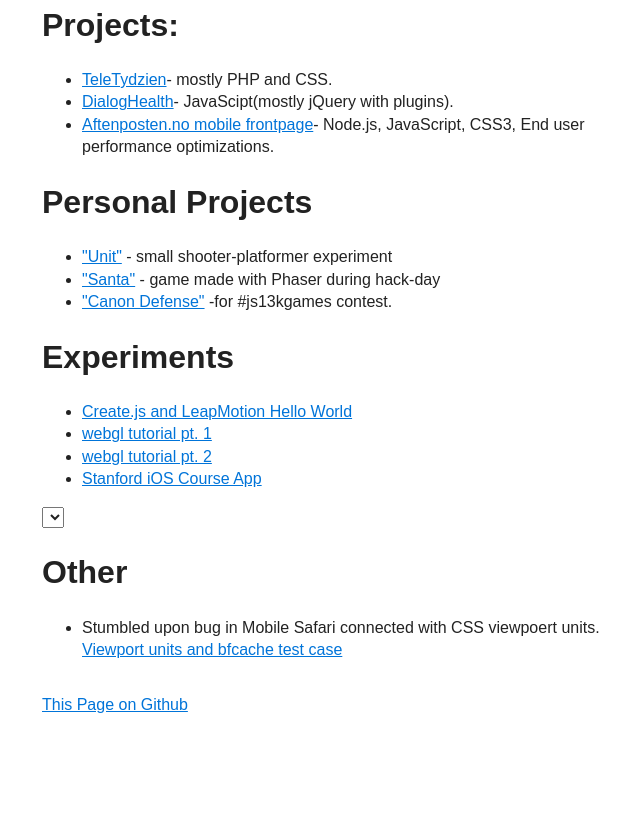
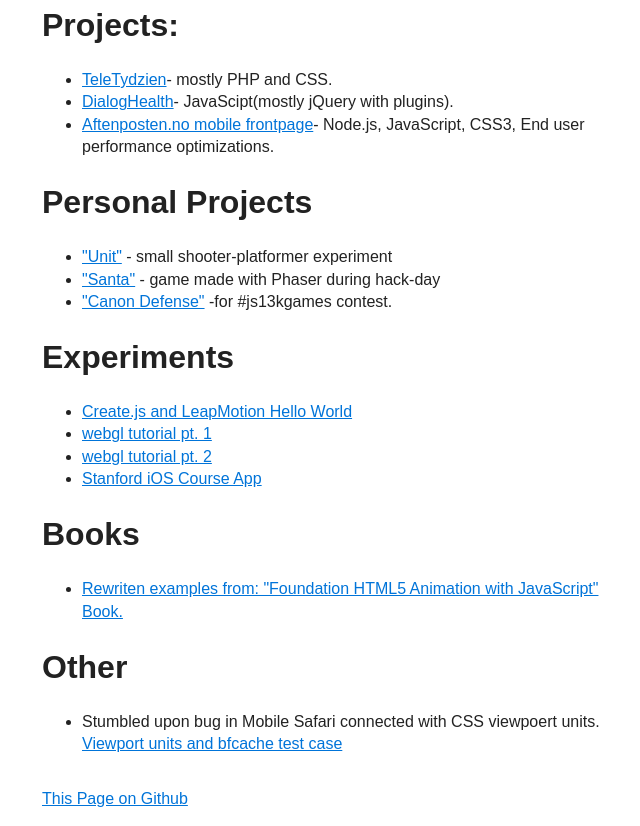
Before and after one commit to krzychukula/krzychukula.github.com, a plain HTML site: page index.html in a window 1280 px wide. Shown: the part 1085-1911 px from the top of the page, without its empty margins (318-958 px from the left). Before the commit the page ends 1817 px from the top, so only its background shows below. Drawn offline with Linux system fonts and the light colour scheme.

Commit message:
fix type and whitespace

```diff
--- a/index.html
+++ b/index.html
@@ -161,17 +161,16 @@
 						<li>
 							<a href="https://github.com/krzychukula/Matchismo">Stanford iOS Course App</a>
 						</li>
-
 					</ul>
 				</section>
-                <select>
+				<section>
 					<h1>Books</h1>
 					<ul>
 						<li>
 							<a href="/animation">Rewriten examples from: "Foundation HTML5 Animation with JavaScript" Book.</a>
 						</li>
 					</ul>
-                </select>
+				</section>
 				<section>
 					<h1>Other</h1>
 					<ul>
```
Lines whose indentation alone changed are shown as unchanged.
